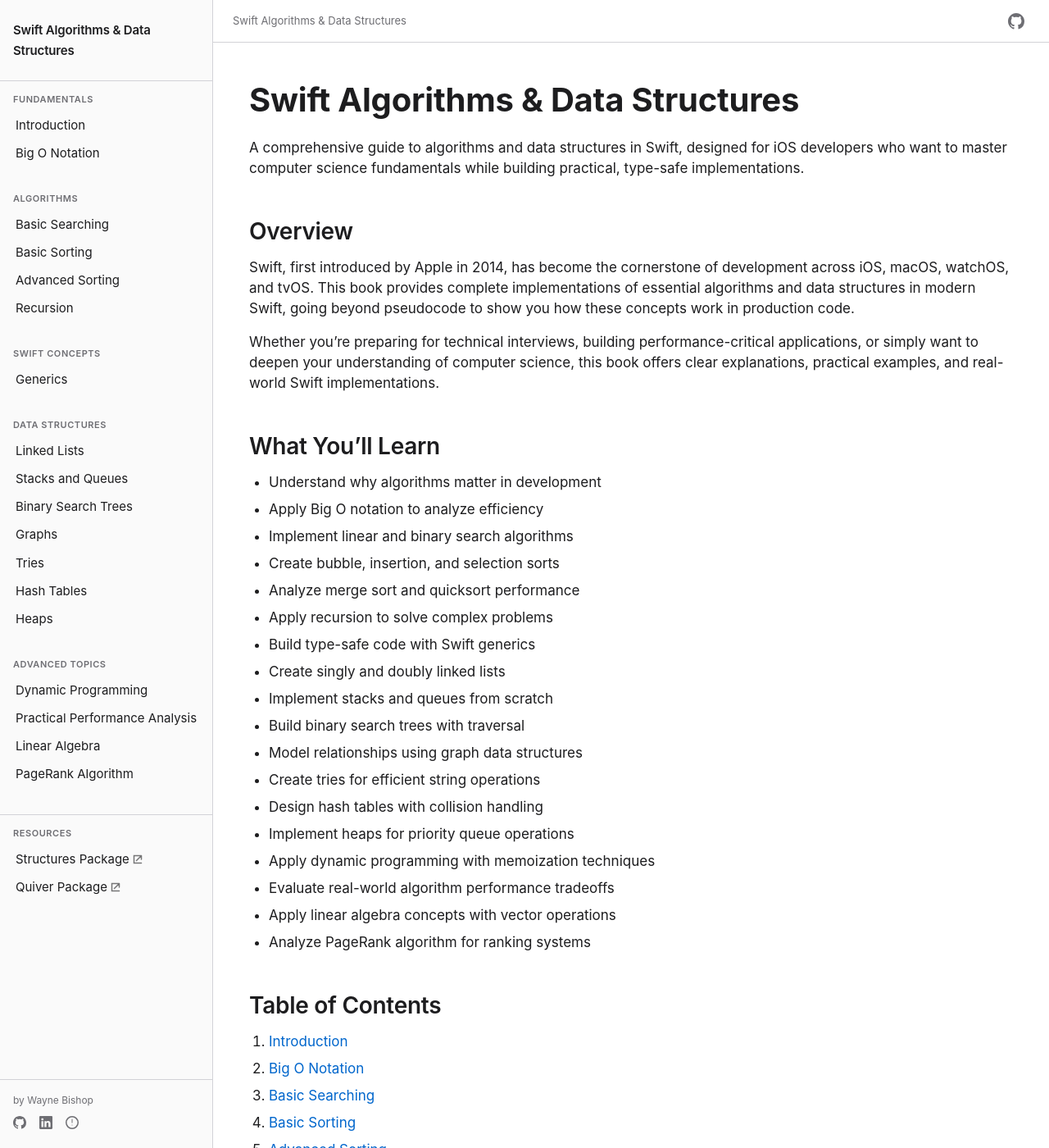
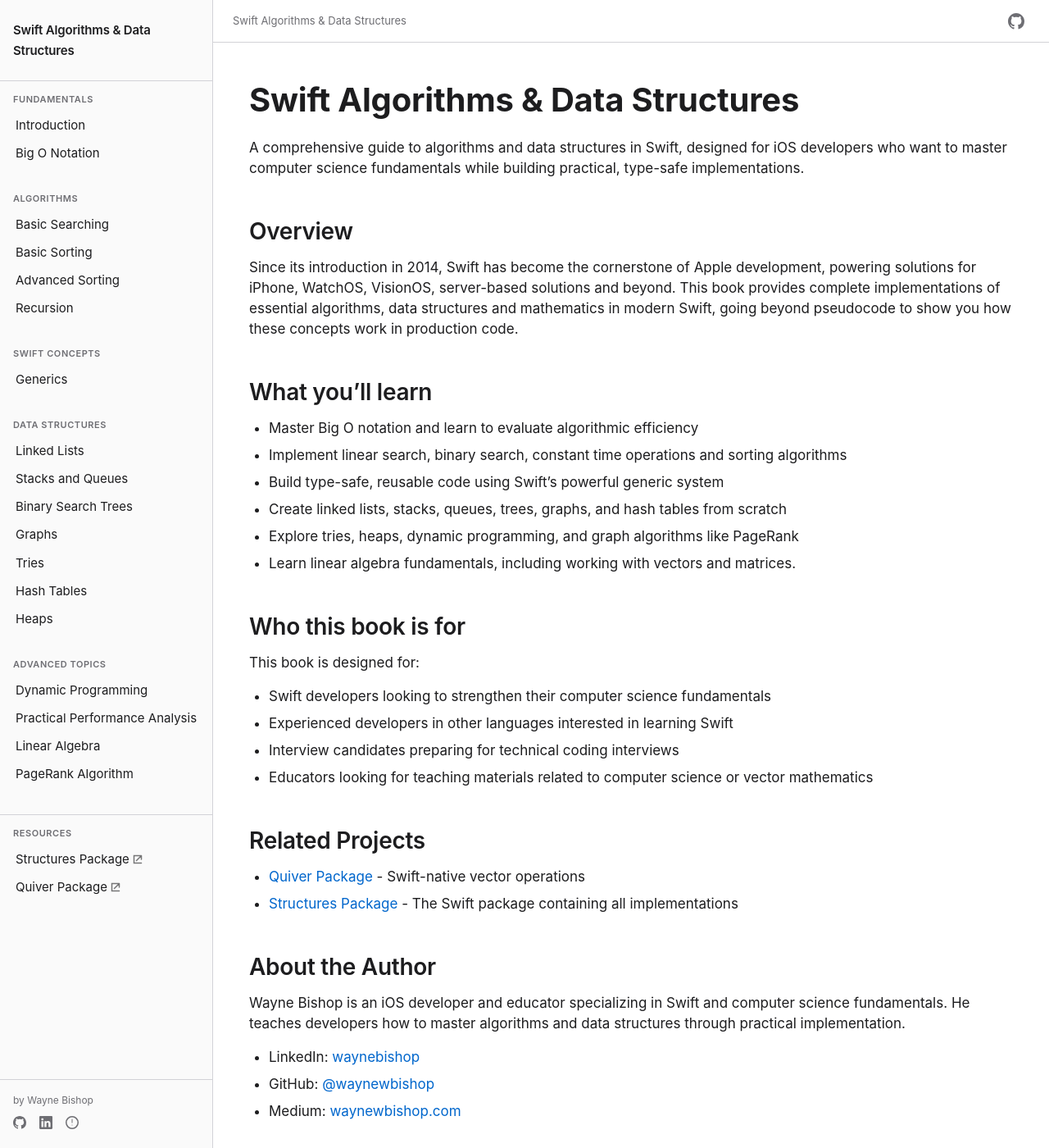
Before and after one commit to waynewbishop/swift-algorithms, a Jekyll site: the page built from index.md, in a window 1280 px wide and 1400 px high. Shown: the whole window at 82% size. Built offline with Jekyll 4.4.1, drawn with Linux system fonts in a browser that asks for light colours; some of the changed text lies outside the part shown.

Commit message:
refactor: additional introduction updates..

````diff
--- a/index.md
+++ b/index.md
@@ -9,104 +9,30 @@ A comprehensive guide to algorithms and data structures in Swift, designed for i
 
 ## Overview
 
-Swift, first introduced by Apple in 2014, has become the cornerstone of development across iOS, macOS, watchOS, and tvOS. This book provides complete implementations of essential algorithms and data structures in modern Swift, going beyond pseudocode to show you how these concepts work in production code.
+Since its introduction in 2014, Swift has become the cornerstone of Apple development, powering solutions for iPhone, WatchOS, VisionOS, server-based solutions and beyond. This book provides complete implementations of essential algorithms, data structures and mathematics in modern Swift, going beyond pseudocode to show you how these concepts work in production code.
 
-Whether you're preparing for technical interviews, building performance-critical applications, or simply want to deepen your understanding of computer science, this book offers clear explanations, practical examples, and real-world Swift implementations.
+## What you'll learn
 
-## What You'll Learn
+- Master Big O notation and learn to evaluate algorithmic efficiency
+- Implement linear search, binary search, constant time operations and sorting algorithms
+- Build type-safe, reusable code using Swift's powerful generic system
+- Create linked lists, stacks, queues, trees, graphs, and hash tables from scratch
+- Explore tries, heaps, dynamic programming, and graph algorithms like PageRank
+- Learn linear algebra fundamentals, including working with vectors and matrices.
 
-- Understand why algorithms matter in development
-- Apply Big O notation to analyze efficiency
-- Implement linear and binary search algorithms
-- Create bubble, insertion, and selection sorts
-- Analyze merge sort and quicksort performance
-- Apply recursion to solve complex problems
-- Build type-safe code with Swift generics
-- Create singly and doubly linked lists
-- Implement stacks and queues from scratch
-- Build binary search trees with traversal
-- Model relationships using graph data structures
-- Create tries for efficient string operations
-- Design hash tables with collision handling
-- Implement heaps for priority queue operations
-- Apply dynamic programming with memoization techniques
-- Evaluate real-world algorithm performance tradeoffs
-- Apply linear algebra concepts with vector operations
-- Analyze PageRank algorithm for ranking systems
+## Who this book is for
 
-## Table of Contents
+This book is designed for:
 
-1. [Introduction](01-introduction)
-2. [Big O Notation](02-big-o-notation)
-3. [Basic Searching](03-basic-searching)
-4. [Basic Sorting](04-basic-sorting)
-5. [Advanced Sorting](05-advanced-sorting)
-6. [Recursion](06-recursion)
-7. [Generics](07-generics)
-8. [Linked Lists](08-linked-lists)
-9. [Stacks and Queues](09-stacks-and-queues)
-10. [Binary Search Trees](10-binary-search-trees)
-11. [Graphs](11-graphs)
-12. [Tries](12-tries)
-13. [Hash Tables](13-hash-tables)
-14. [Heaps](14-heaps)
-15. [Dynamic Programming](15-dynamic-programming)
-16. [Practical Performance Analysis](16-advanced-complexity-analysis)
-17. [Linear Algebra](17-linear-algebra)
-18. [PageRank Algorithm](18-pagerank-algorithm)
-
-## Example: Generic Binary Search
-
-Here's a taste of what you'll build—a generic binary search that works with any comparable type:
-
-```swift
-extension Array where Element: Comparable {
-    func binarySearch(for target: Element) -> Int? {
-        var left = 0
-        var right = count - 1
-
-        while left <= right {
-            let mid = (left + right) / 2
-            let midValue = self[mid]
-
-            if midValue == target {
-                return mid
-            } else if midValue < target {
-                left = mid + 1
-            } else {
-                right = mid - 1
-            }
-        }
-
-        return nil
-    }
-}
-
-// Works with any comparable type
-let numbers = [1, 3, 5, 7, 9, 11, 13]
-numbers.binarySearch(for: 7)  // Returns 3
-
-let words = ["apple", "banana", "cherry", "date"]
-words.binarySearch(for: "cherry")  // Returns 2
-```
-
-This binary search runs in O(log n) time—finding an element in a million-item array takes only about 20 comparisons!
-
-## Who This Book Is For
-
-This book is designed for intermediate Swift developers who:
-
-- Are comfortable with Swift basics (variables, functions, classes, structs)
-- Understand common design patterns (MVC, delegation, etc.)
-- Want to strengthen their computer science fundamentals
-- Are preparing for technical interviews
-- Need to build performance-critical applications
+- Swift developers looking to strengthen their computer science fundamentals
+- Experienced developers in other languages interested in learning Swift
+- Interview candidates preparing for technical coding interviews
+- Educators looking for teaching materials related to computer science or vector mathematics
 
 ## Related Projects
 
-- Production Code: [Structures Package](https://github.com/waynewbishop/bishop-algorithms-structures) - The Swift package containing all implementations
-- Quiver Package: [Vector Mathematics](https://github.com/waynewbishop/bishop-algorithms-quiver-package) - Swift-native vector operations
-- RunBuddy App: [iOS Application](https://github.com/waynewbishop/bishop-app-runbuddy-swift) - Real-world app using these algorithms
+- [Quiver Package](https://github.com/waynewbishop/bishop-algorithms-quiver-package) - Swift-native vector operations
+- [Structures Package](https://github.com/waynewbishop/bishop-algorithms-structures) - The Swift package containing all implementations
 
 ## About the Author
 
@@ -115,11 +41,3 @@ Wayne Bishop is an iOS developer and educator specializing in Swift and computer
 - LinkedIn: [waynebishop](https://www.linkedin.com/in/waynebishop)
 - GitHub: [@waynewbishop](https://github.com/waynewbishop)
 - Medium: [waynewbishop.com](https://waynewbishop.medium.com)
-
-## License
-
-This code is available for both commercial and open-source projects. Attribution to waynewbishop.com is appreciated.
-
----
-
-Ready to master algorithms in Swift? Start with the [Introduction](01-introduction) or jump to any chapter that interests you.
````
Also changed, not shown: README.md.
